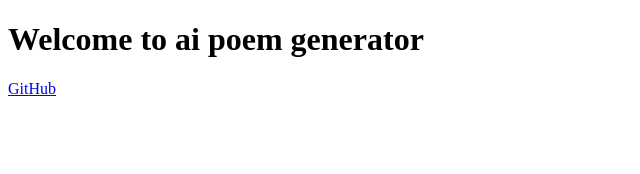
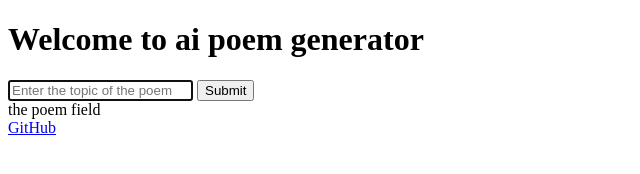
Before and after one commit to sofia-kylypko/poem-generator, a plain HTML site: page index.html in a window 1280 px wide. Shown: the whole page, without its empty margins (0-640 px from the left). Drawn offline with Linux system fonts and the light colour scheme.

Commit message:
add more html elements

```diff
--- a/index.html
+++ b/index.html
@@ -7,7 +7,18 @@
     <title>AI poem generator</title>
 </head>
 <body>
-    <h1>Welcome to ai poem generator</h1>
+    <header>
+        <h1>Welcome to ai poem generator</h1>
+    </header>
+
+    <main>
+        <from>
+            <input type="text" name="" id="" placeholder="Enter the topic of the poem" autofocus />
+            <input type="submit" />
+        </from>
+        <div>the poem field</div>
+    </main>
+
     <footer><a href="https://github.com/sofia-kylypko/poem-generator">GitHub</a></footer>
 
     <script src="src/script.js"></script>
```
